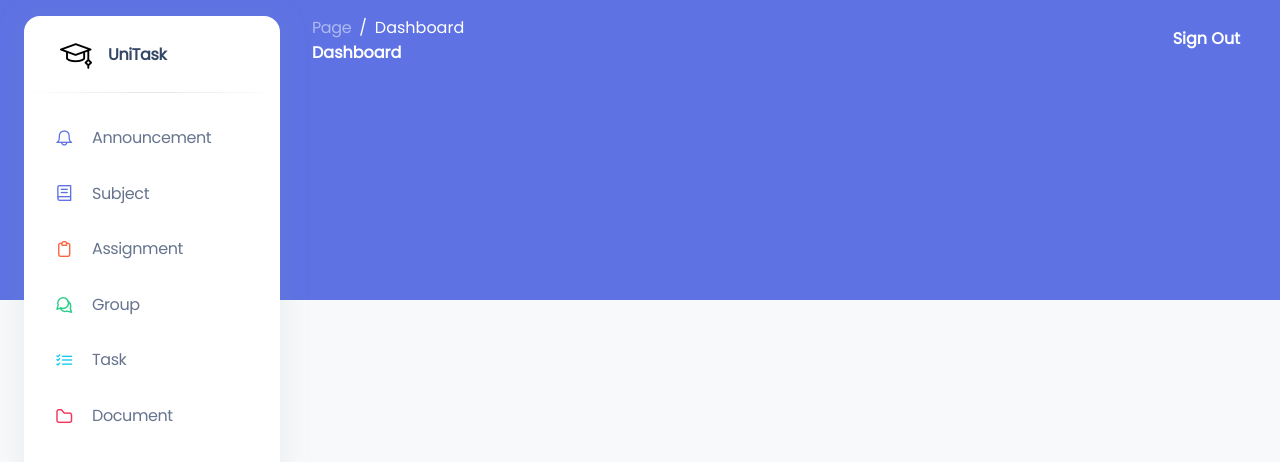
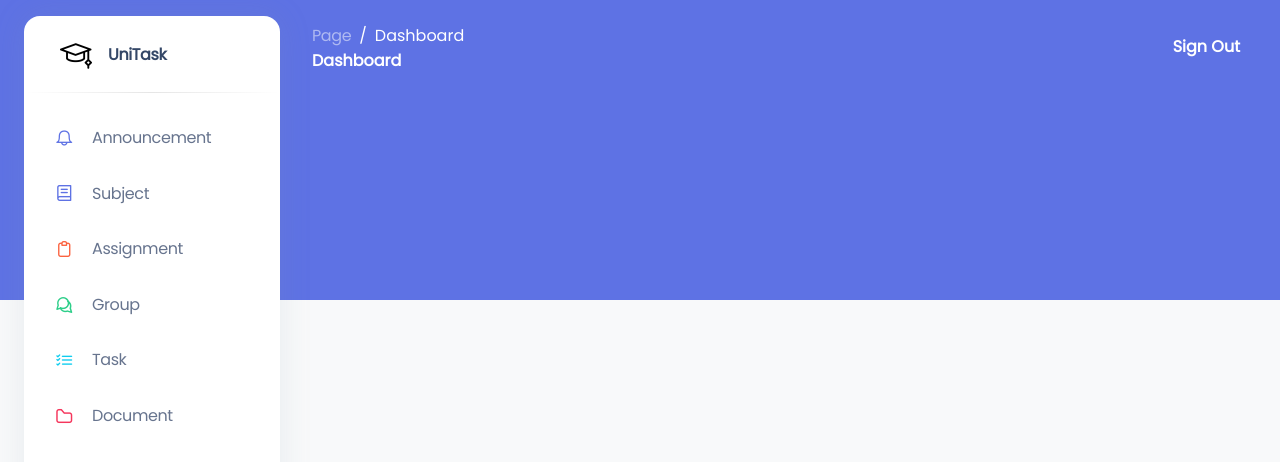
Before and after one commit to Chuanzz7/unitask-student-FE, a Vue app: page / in a window 1280 px wide. Shown: the top 462 px of the page. Built offline with nearby package versions, Linux system fonts and the light colour scheme; sample sign-in values are in the browser's storage.

Commit message:
adjust css 2

```diff
--- a/src/components/layout/DefaultLayout.vue
+++ b/src/components/layout/DefaultLayout.vue
@@ -5,17 +5,13 @@ import SideNavBar from "@/components/layout/SideNavBar.vue";
 
 <template>
   <div class="absolute w-full bg-blue-500 dark:hidden min-h-75"></div>
-  <div class="h-screen dark:bg-slate-900 leading-default bg-gray-50 text-slate-500">
+  <div class="h-full max-h-screen dark:bg-slate-900 leading-default bg-gray-50 text-slate-500">
     <SideNavBar/>
-    <div class=" relative transition-all duration-200 ease-in-out xl:ml-68 rounded-xl ps ps--active-y">
-      <div class="flex flex-col h-screen">
-        <div>
-          <TopNavBar/>
-        </div>
-        <div class="px-6 flex-grow">
+    <div class="relative transition-all duration-200 ease-in-out xl:ml-68 rounded-xl">
+        <TopNavBar/>
+        <div class="h-screen_content px-6">
           <router-view/>
         </div>
-      </div>
     </div>
   </div>
 </template>
--- a/src/components/layout/SideNavBar.vue
+++ b/src/components/layout/SideNavBar.vue
@@ -14,8 +14,6 @@ const isActiveLink = (routePath) => {
       class="fixed inset-y-0 flex-wrap items-center justify-between block w-full p-0 my-4 overflow-y-auto antialiased transition-transform duration-200 -translate-x-full bg-white border-0 shadow-xl dark:shadow-none dark:bg-slate-850 max-w-64 ease-nav-brand z-990 xl:ml-6 rounded-2xl xl:left-0 xl:translate-x-0"
       aria-expanded="false">
     <div class="h-19">
-      <i class="absolute top-0 right-0 p-4 opacity-50 cursor-pointer fas fa-times dark:text-white text-slate-400 xl:hidden"
-         sidenav-close></i>
       <RouterLink class="block px-9 py-6 m-0 text-sm whitespace-nowrap dark:text-white text-slate-700"
          to="/" target="_blank">
         <img src="@/assets/img/graduate-cap.png"
@@ -30,7 +28,7 @@ const isActiveLink = (routePath) => {
 
     <hr class="h-px mt-0 bg-transparent bg-gradient-to-r from-transparent via-black/40 to-transparent dark:bg-gradient-to-r dark:from-transparent dark:via-white dark:to-transparent"/>
 
-    <div class="items-center block w-auto max-h-screen overflow-auto h-sidenav grow basis-full">
+    <div class="items-center block w-auto max-h-screen overflow-auto grow basis-full">
       <ul class="flex flex-col pl-0 mb-0">
         <li class="mt-0.5 w-full">
           <RouterLink :to="pathnames.Announcement"
--- a/src/components/layout/TopNavBar.vue
+++ b/src/components/layout/TopNavBar.vue
@@ -49,7 +49,7 @@ window.addEventListener("click", (e) => {
 </script>
 
 <template>
-		<nav class="relative flex flex-wrap items-center justify-between px-0 py-2 mx-6 transition-all ease-in shadow-none duration-250 rounded-2xl lg:flex-nowrap lg:justify-start" navbar-main navbar-scroll="false">
+		<nav class="relative flex flex-wrap items-center justify-between px-0 pt-4 py-2 mx-6 transition-all ease-in shadow-none duration-250 rounded-2xl lg:flex-nowrap lg:justify-start" navbar-main navbar-scroll="false">
 			<div class="flex items-center justify-between w-full px-4 py-1 mx-auto flex-wrap-inherit">
 				<AppBreadcrumb />
 
--- a/src/views/SubjectView.vue
+++ b/src/views/SubjectView.vue
@@ -6,10 +6,10 @@ import SmallForm from "@/components/form/SmallForm.vue";
 
 <template>
   <div class="h-full flex flex-wrap flex-row max-w-full">
-    <div class="max-h-screen_89  min-w-1/4 mx-3 flex-grow mb-4">
+    <div class="h-full min-w-1/4 mx-3 flex-grow pb-4">
       <SmallLists title="Subjects"></SmallLists>
     </div>
-    <div class="max-h-screen_89 min-w-3/4 mx-3 flex-grow mb-4">
+    <div class="h-full min-w-3/4 mx-3 flex-grow pb-4">
       <SmallForm></SmallForm>
     </div>
   </div>
--- a/tailwind.config.js
+++ b/tailwind.config.js
@@ -871,6 +871,7 @@ export default {
             "4/6": "66.666667%",
             "5/6": "83.333333%",
             full: "100%",
+            screen_content:"calc(100vh - 86px)",
             // sidenav: "calc(100vh - 310px)",
             sidenav: "calc(100vh - 360px)", // for pro btn
             screen: "100vh",
@@ -961,7 +962,6 @@ export default {
         maxHeight: ({theme}) => ({
             ...theme("spacing"),
             full: "100%",
-            screen_89: "89.5vh",
             screen: "100vh",
             min: "min-content",
             max: "max-content",
```
